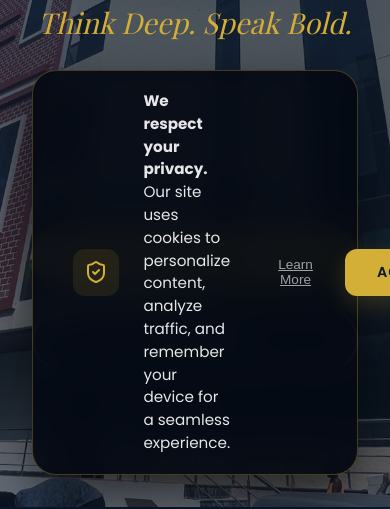
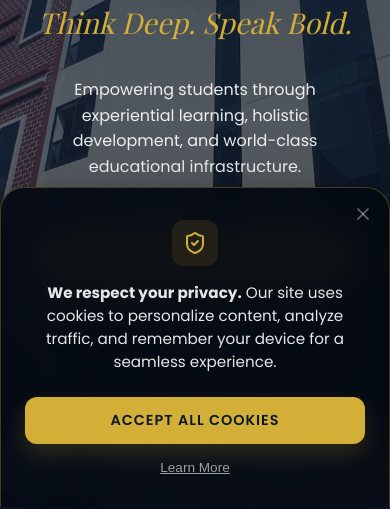
Before and after one commit to nanoworldschool-bot/NanoWorldSchool_Frontend, a React (Vite) app: page / in a window 390 px wide. Shown: the part 337-846 px from the top of the page. Built offline with nearby package versions, Linux system fonts and the light colour scheme; no server answers; a web font is replaced by a local one.

Commit message:
mobile responsive

```diff
--- a/src/components/AnnouncementBar.jsx
+++ b/src/components/AnnouncementBar.jsx
@@ -38,39 +38,13 @@ function AnnouncementBar() {
         initial={{ height: 0, opacity: 0 }}
         animate={{ height: 'auto', opacity: 1 }}
         exit={{ height: 0, opacity: 0 }}
-        style={{
-          background: 'var(--color-gold)',
-          color: 'var(--color-primary)',
-          padding: '0.6rem 1rem',
-          textAlign: 'center',
-          fontSize: '0.85rem',
-          fontWeight: 700,
-          position: 'fixed',
-          top: 0,
-          left: 0,
-          width: '100%',
-          display: 'flex',
-          alignItems: 'center',
-          justifyContent: 'center',
-          gap: '0.8rem',
-          zIndex: 2000,
-          boxShadow: '0 2px 10px rgba(0,0,0,0.1)'
-        }}
+        className="announcement-bar"
       >
         <Megaphone size={16} />
-        <span>{announcement}</span>
+        <span className="announcement-text">{announcement}</span>
         <button
           onClick={() => setIsVisible(false)}
-          style={{
-            background: 'transparent',
-            border: 'none',
-            color: 'var(--color-primary)',
-            cursor: 'pointer',
-            padding: '4px',
-            display: 'flex',
-            position: 'absolute',
-            right: '1rem'
-          }}
+          className="announcement-close"
         >
           <X size={14} />
         </button>
--- a/src/components/CookieConsent.jsx
+++ b/src/components/CookieConsent.jsx
@@ -22,90 +22,35 @@ function CookieConsent() {
   return (
     <AnimatePresence>
       {isVisible && (
-        <div style={{
-          position: 'fixed',
-          bottom: '2rem',
-          left: 0,
-          width: '100%',
-          display: 'flex',
-          justifyContent: 'center',
-          zIndex: 10000,
-          padding: '0 2rem'
-        }}>
+        <div className="cookie-consent-container">
           <motion.div
             initial={{ y: 100, opacity: 0 }}
             animate={{ y: 0, opacity: 1 }}
             exit={{ y: 100, opacity: 0 }}
-            style={{
-              width: '100%',
-              maxWidth: '1100px',
-              background: 'rgba(5, 10, 20, 0.95)',
-              backdropFilter: 'blur(15px)',
-              border: '1px solid rgba(212, 175, 55, 0.3)',
-              borderRadius: '24px',
-              padding: '1.2rem 2.5rem',
-              boxShadow: '0 20px 50px rgba(0,0,0,0.6)',
-              display: 'flex',
-              alignItems: 'center',
-              justifyContent: 'space-between',
-              gap: '2rem'
-            }}
+            className="cookie-consent-box"
           >
-
-          <div style={{ display: 'flex', gap: '1.5rem', alignItems: 'center', flex: 1 }}>
-            <div style={{
-              background: 'rgba(212, 175, 55, 0.1)',
-              padding: '0.7rem',
-              borderRadius: '12px',
-              color: 'var(--color-gold)',
-              display: 'flex',
-              alignItems: 'center'
-            }}>
+            <div className="cookie-consent-content">
+              <div className="cookie-consent-icon">
                 <ShieldCheck size={24} />
               </div>
-            <div>
-              <p style={{ color: 'rgba(255,255,255,0.9)', fontSize: '0.95rem', lineHeight: '1.5', margin: 0 }}>
+              <div className="cookie-consent-text">
+                <p>
                   <strong>We respect your privacy.</strong> Our site uses cookies to personalize content, analyze traffic, and remember your device for a seamless experience.
                 </p>
               </div>
             </div>
 
-          <div style={{ display: 'flex', gap: '1rem', alignItems: 'center' }}>
-            <button
-              onClick={() => setIsVisible(false)}
-              style={{
-                background: 'transparent',
-                border: 'none',
-                color: 'rgba(255,255,255,0.6)',
-                padding: '0.6rem 1rem',
-                fontSize: '0.85rem',
-                cursor: 'pointer',
-                textDecoration: 'underline'
-              }}
-            >
+            <div className="cookie-consent-actions">
+              <button onClick={() => setIsVisible(false)} className="cookie-consent-link">
                 Learn More
               </button>
-            <button
-              onClick={handleAccept}
-              className="btn btn-primary"
-              style={{
-                padding: '0.8rem 2rem',
-                borderRadius: '12px',
-                fontSize: '0.9rem',
-                fontWeight: 600,
-                whiteSpace: 'nowrap'
-              }}
-            >
+              <button onClick={handleAccept} className="btn btn-primary cookie-consent-btn">
                 Accept All Cookies
               </button>
-            <button
-              onClick={() => setIsVisible(false)}
-              style={{ background: 'none', border: 'none', color: 'rgba(255,255,255,0.4)', cursor: 'pointer', marginLeft: '0.5rem' }}
-            >
+              <button onClick={() => setIsVisible(false)} className="cookie-consent-close">
                 <X size={20} />
               </button>
             </div>
-
           </motion.div>
         </div>
       )}
--- a/src/style.css
+++ b/src/style.css
@@ -876,3 +876,180 @@ h1, h2, h3, h4, h5, h6 {
   .brochure-cta-title { font-size: 1.8rem !important; }
   .brochure-cta-text { font-size: 0.95rem !important; margin-bottom: 2rem !important; }
 }
+/* Cookie Consent Styling */
+.cookie-consent-container {
+  position: fixed;
+  bottom: 2rem;
+  left: 0;
+  width: 100%;
+  display: flex;
+  justify-content: center;
+  z-index: 10000;
+  padding: 0 2rem;
+}
+
+.cookie-consent-box {
+  width: 100%;
+  max-width: 1100px;
+  background: rgba(5, 10, 20, 0.95);
+  backdrop-filter: blur(15px);
+  border: 1px solid rgba(212, 175, 55, 0.3);
+  border-radius: 24px;
+  padding: 1.2rem 2.5rem;
+  box-shadow: 0 20px 50px rgba(0,0,0,0.6);
+  display: flex;
+  align-items: center;
+  justify-content: space-between;
+  gap: 2rem;
+}
+
+.cookie-consent-content {
+  display: flex;
+  gap: 1.5rem;
+  align-items: center;
+  flex: 1;
+}
+
+.cookie-consent-icon {
+  background: rgba(212, 175, 55, 0.1);
+  padding: 0.7rem;
+  border-radius: 12px;
+  color: var(--color-gold);
+  display: flex;
+  align-items: center;
+  flex-shrink: 0;
+}
+
+.cookie-consent-text p {
+  color: rgba(255,255,255,0.9);
+  font-size: 0.95rem;
+  line-height: 1.5;
+  margin: 0;
+}
+
+.cookie-consent-actions {
+  display: flex;
+  gap: 1rem;
+  align-items: center;
+}
+
+.cookie-consent-link {
+  background: transparent;
+  border: none;
+  color: rgba(255,255,255,0.6);
+  padding: 0.6rem 1rem;
+  font-size: 0.85rem;
+  cursor: pointer;
+  text-decoration: underline;
+}
+
+.cookie-consent-btn {
+  padding: 0.8rem 2rem !important;
+  border-radius: 12px !important;
+  font-size: 0.9rem !important;
+  font-weight: 600 !important;
+  white-space: nowrap;
+}
+
+.cookie-consent-close {
+  background: none;
+  border: none;
+  color: rgba(255,255,255,0.4);
+  cursor: pointer;
+  display: flex;
+}
+
+@media (max-width: 768px) {
+  .cookie-consent-container {
+    bottom: 0;
+    padding: 0;
+  }
+
+  .cookie-consent-box {
+    flex-direction: column;
+    padding: 2rem 1.5rem;
+    border-radius: 24px 24px 0 0;
+    text-align: center;
+    gap: 1.5rem;
+    border-bottom: none;
+  }
+
+  .cookie-consent-content {
+    flex-direction: column;
+    gap: 1rem;
+  }
+
+  .cookie-consent-actions {
+    flex-direction: column-reverse;
+    width: 100%;
+    gap: 1rem;
+  }
+
+  .cookie-consent-btn {
+    width: 100%;
+  }
+
+  .cookie-consent-link {
+    padding: 0;
+  }
+
+  .cookie-consent-close {
+    position: absolute;
+    top: 1rem;
+    right: 1rem;
+  }
+}
+
+/* Announcement Bar Styling */
+.announcement-bar {
+  background: var(--color-gold);
+  color: var(--color-primary);
+  padding: 0.6rem 2.5rem 0.6rem 1rem;
+  text-align: center;
+  font-size: 0.85rem;
+  font-weight: 700;
+  position: fixed;
+  top: 0;
+  left: 0;
+  width: 100%;
+  display: flex;
+  align-items: center;
+  justify-content: center;
+  gap: 0.8rem;
+  z-index: 2000;
+  box-shadow: 0 2px 10px rgba(0,0,0,0.1);
+}
+
+.announcement-text {
+  overflow: hidden;
+  text-overflow: ellipsis;
+  white-space: nowrap;
+  max-width: 85%;
+}
+
+.announcement-close {
+  background: transparent;
+  border: none;
+  color: var(--color-primary);
+  cursor: pointer;
+  padding: 4px;
+  display: flex;
+  position: absolute;
+  right: 1rem;
+  top: 50%;
+  transform: translateY(-50%);
+  opacity: 0.7;
+  transition: opacity 0.2s;
+}
+
+.announcement-close:hover {
+  opacity: 1;
+}
+
+@media (max-width: 480px) {
+  .announcement-bar {
+    font-size: 0.75rem;
+    padding: 0.5rem 2rem 0.5rem 0.5rem;
+    gap: 0.4rem;
+  }
+}
```
Lines whose indentation alone changed are shown as unchanged.
